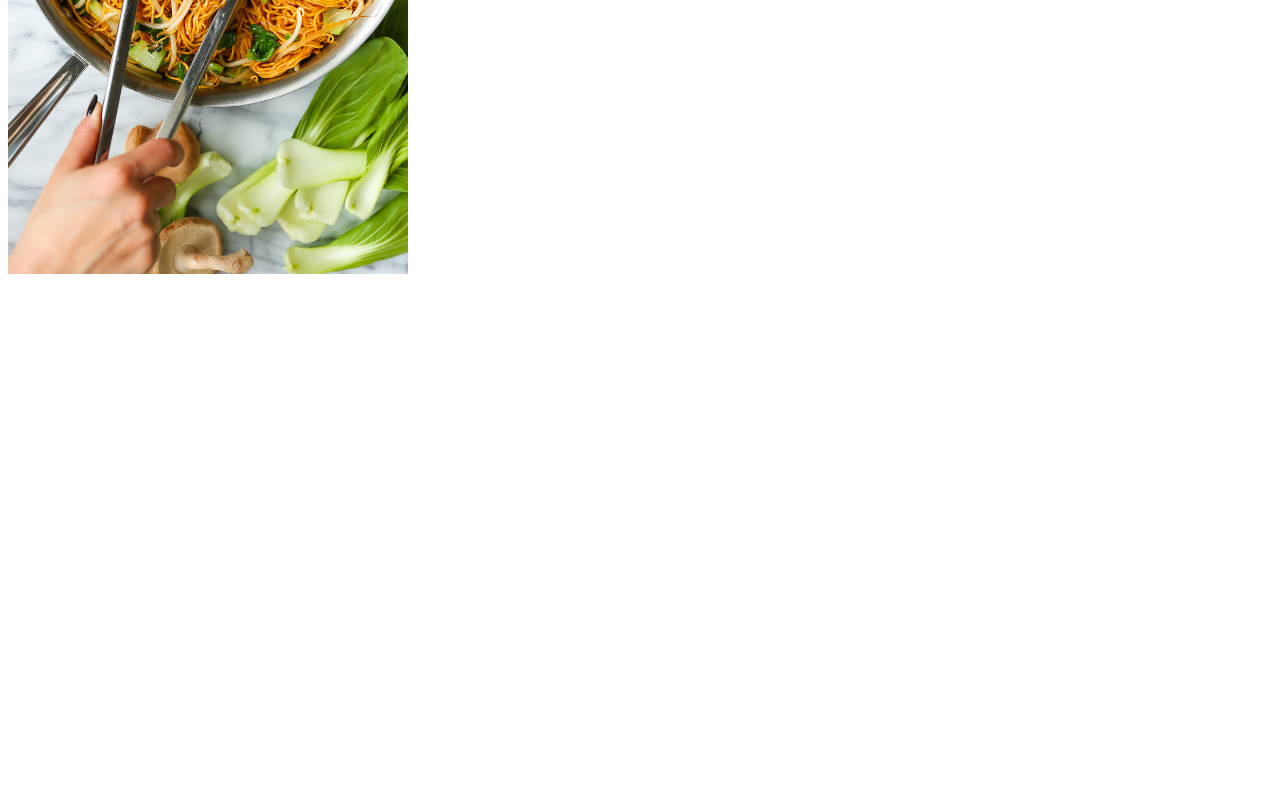
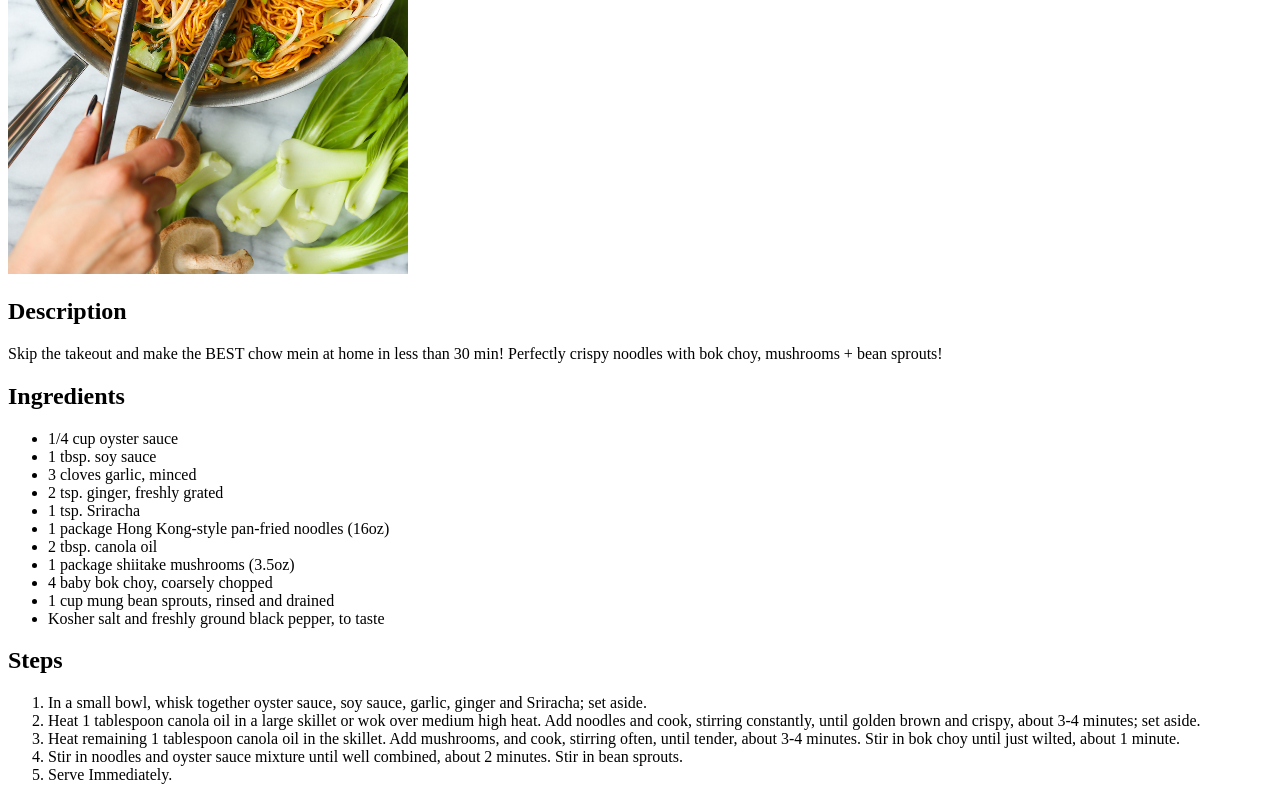
Before and after one commit to shanestafford80/odin_recipes, a plain HTML site: page recipes/chow_mein.html in a window 1280 px wide. Shown: the part 406-1206 px from the top of the page. Before the commit the page ends 800 px from the top, so only its background shows below. Drawn offline with Linux system fonts and the light colour scheme.

Commit message:
modified chow mein recipe

```diff
--- a/recipes/chow_mein.html
+++ b/recipes/chow_mein.html
@@ -6,10 +6,59 @@
     </head>
 
     <body>
-        <h1>Chow Mein</h1>
-        <img src="chow.jpg"
-        width ="400"
-        height ="600"/>
+        <p>
+            <h1>Chow Mein</h1>
+            <img src="chow.jpg"
+            width ="400"
+            height ="600"/>
+        </p>
+
+        <h2>Description</h2>
+        <p>
+            Skip the takeout and make the BEST chow mein
+            at home in less than 30 min! Perfectly crispy
+            noodles with bok choy, mushrooms + bean sprouts!
+        </p>
+
+        <h2>Ingredients</h2>
+        <p>
+            <ul>
+                <li>1/4 cup oyster sauce</li>
+                <li>1 tbsp. soy sauce</li>
+                <li>3 cloves garlic, minced</li>
+                <li>2 tsp. ginger, freshly grated</li>
+                <li>1 tsp. Sriracha</li>
+                <li>1 package Hong Kong-style pan-fried noodles (16oz)</li>
+                <li>2 tbsp. canola oil</li>
+                <li>1 package shiitake mushrooms (3.5oz)</li>
+                <li>4 baby bok choy, coarsely chopped</li>
+                <li>1 cup mung bean sprouts, rinsed and drained</li>
+                <li>Kosher salt and freshly ground black pepper, to taste</li>
+            </ul>
+        </p>
+
+        <h2>Steps</h2>
+        <p>
+            <ol>
+                <li>In a small bowl, whisk together oyster sauce,
+                    soy sauce, garlic, ginger and Sriracha; set aside.</li>
+
+                <li>Heat 1 tablespoon canola oil in a large skillet or
+                    wok over medium high heat. Add noodles and cook,
+                    stirring constantly, until golden brown and crispy,
+                    about 3-4 minutes; set aside.</li>
+
+                <li>Heat remaining 1 tablespoon canola oil in the skillet.
+                    Add mushrooms, and cook, stirring often, until tender,
+                    about 3-4 minutes. Stir in bok choy until just wilted,
+                    about 1 minute.</li>
+
+                <li>Stir in noodles and oyster sauce mixture until well
+                    combined, about 2 minutes. Stir in bean sprouts.</li>
+
+                <li>Serve Immediately.</li>
+            </ol>
+        </p>
     </body>
 
     </html>
```
